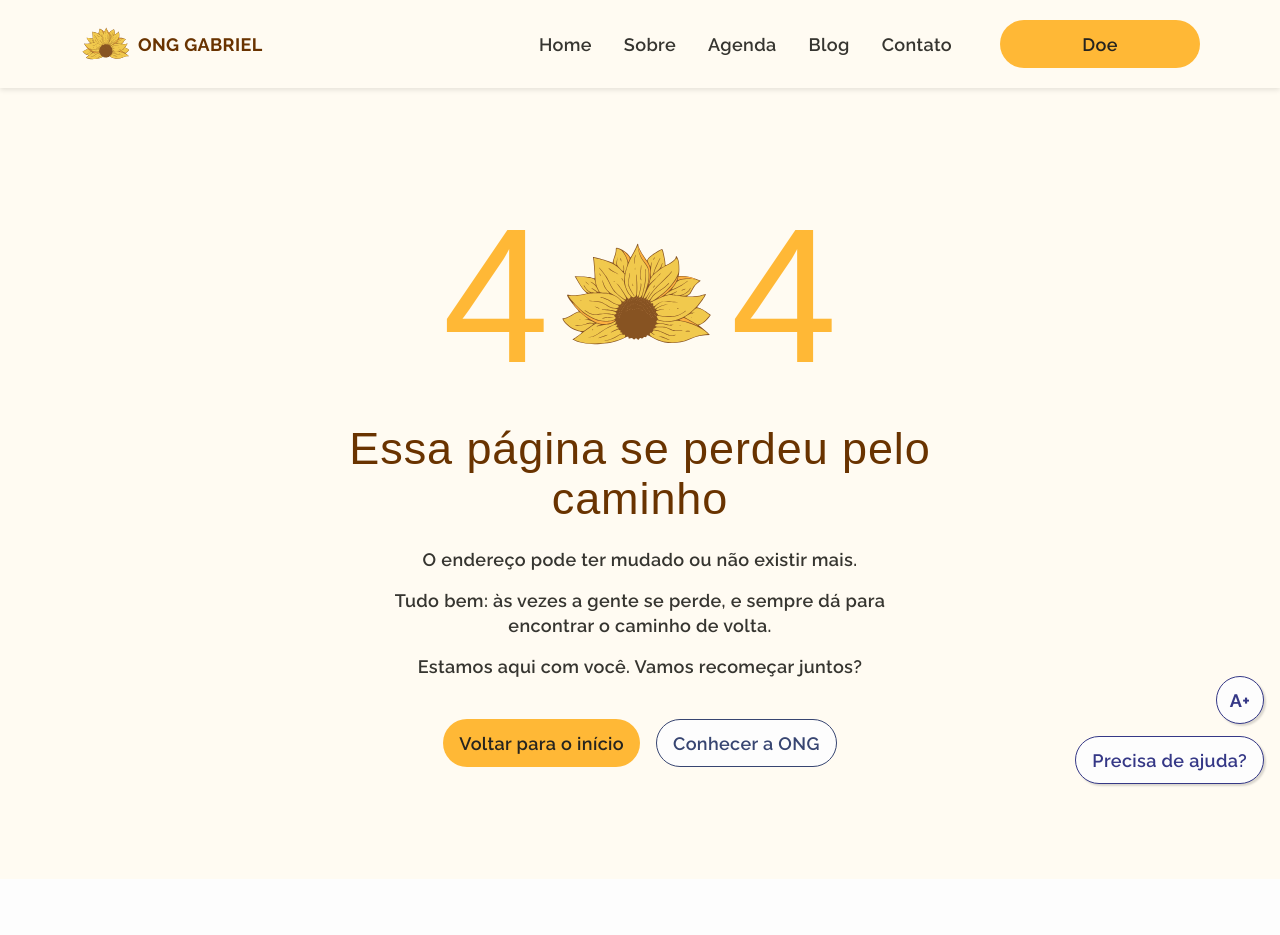
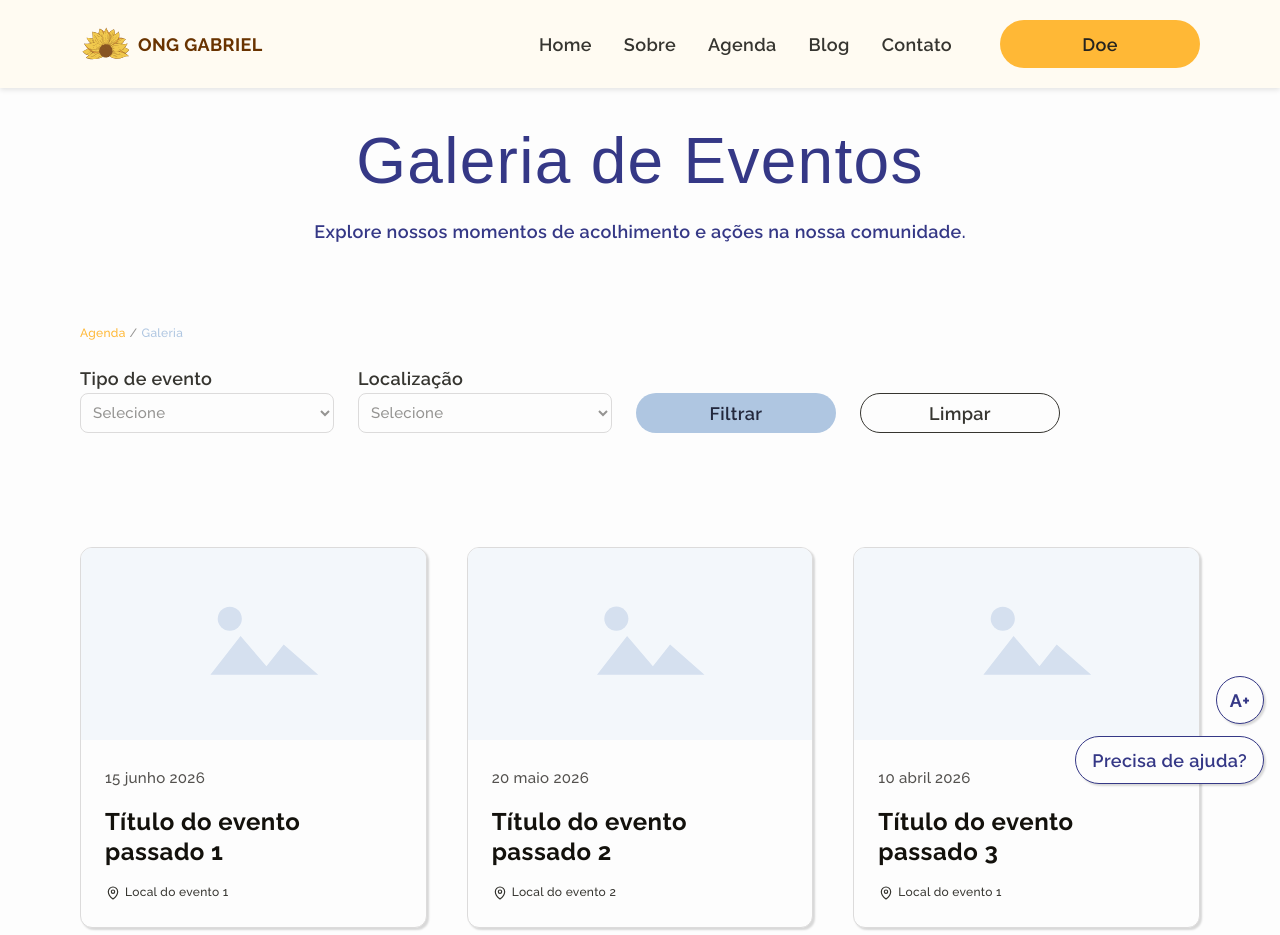
Before and after one commit to onggabrieldev/ong-gabriel, a Next.js app in the folder frontend/: page /galeria in a window 1280 px wide. Before the commit this address had no page. Shown: the top 935 px of the page. Built offline with nearby package versions, Linux system fonts and the light colour scheme; a web font is replaced by a local one.

Commit message:
fix(gallery): serve the gallery at /galeria

```diff
--- a/frontend/app/agenda/galeria/[slug]/page.tsx
+++ b/frontend/app/galeria/[slug]/page.tsx
@@ -6,7 +6,7 @@ import { PhotoGallery } from "@/components/gallery/photo-gallery";
 import { getPastEvent, getPastEvents } from "@/lib/events/get-events";
 import { getGalleryPage } from "@/lib/gallery/get-gallery-page";
 
-type GalleryEventPageProps = PageProps<"/agenda/galeria/[slug]">;
+type GalleryEventPageProps = PageProps<"/galeria/[slug]">;
 
 // Blocking: notFound() must run before the PPR shell streams. HTTP status stays a soft 404.
 export const instant = false;
--- a/frontend/components/gallery/event-card.tsx
+++ b/frontend/components/gallery/event-card.tsx
@@ -14,7 +14,7 @@ export function EventCard({ event }: EventCardProps) {
   return (
     <article className="h-full overflow-hidden rounded-xl border border-line bg-canvas shadow-card transition-shadow hover:shadow-photo">
       <Link
-        href={`/agenda/galeria/${event.slug}`}
+        href={`/galeria/${event.slug}`}
         className="flex h-full flex-col transition-colors hover:bg-sky"
       >
         <Image
--- a/frontend/components/gallery/gallery-events.tsx
+++ b/frontend/components/gallery/gallery-events.tsx
@@ -110,7 +110,7 @@ function GalleryEventsView({
       params.set(locationParam, next.localizacao);
     }
     const query = params.toString();
-    router.push(query ? `/agenda/galeria?${query}` : "/agenda/galeria", { scroll: false });
+    router.push(query ? `/galeria?${query}` : "/galeria", { scroll: false });
   }
 
   return (
--- a/frontend/lib/gallery/content.ts
+++ b/frontend/lib/gallery/content.ts
@@ -8,7 +8,7 @@ export const galleryPageContent = {
   breadcrumb: {
     navLabel: "Trilha de navegação",
     agenda: { label: "Agenda", href: "/agenda" },
-    gallery: { label: "Galeria", href: "/agenda/galeria" },
+    gallery: { label: "Galeria", href: "/galeria" },
   },
   filters: {
     type: { label: "Tipo de evento", placeholder: "Selecione" },
```
Also changed, not shown: frontend/app/galeria/page.tsx (renamed from frontend/app/agenda/galeria/page.tsx).
